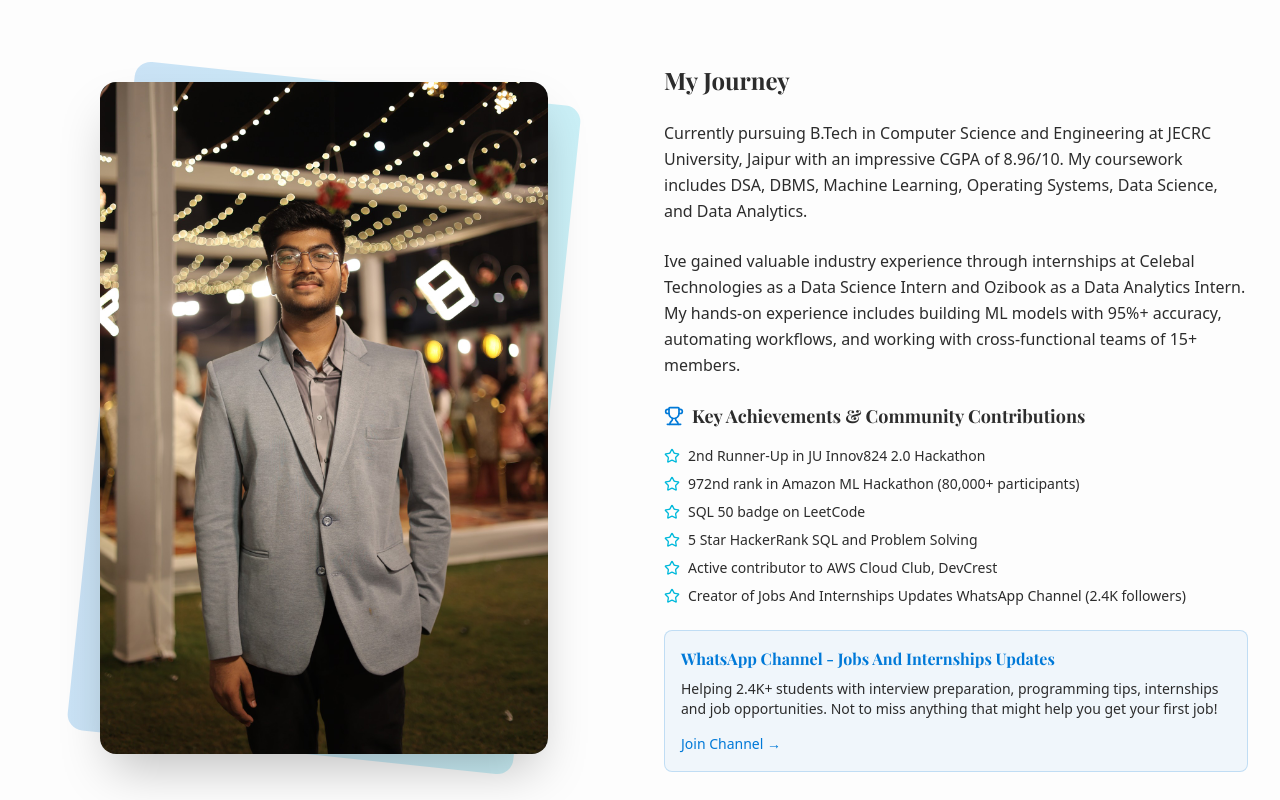
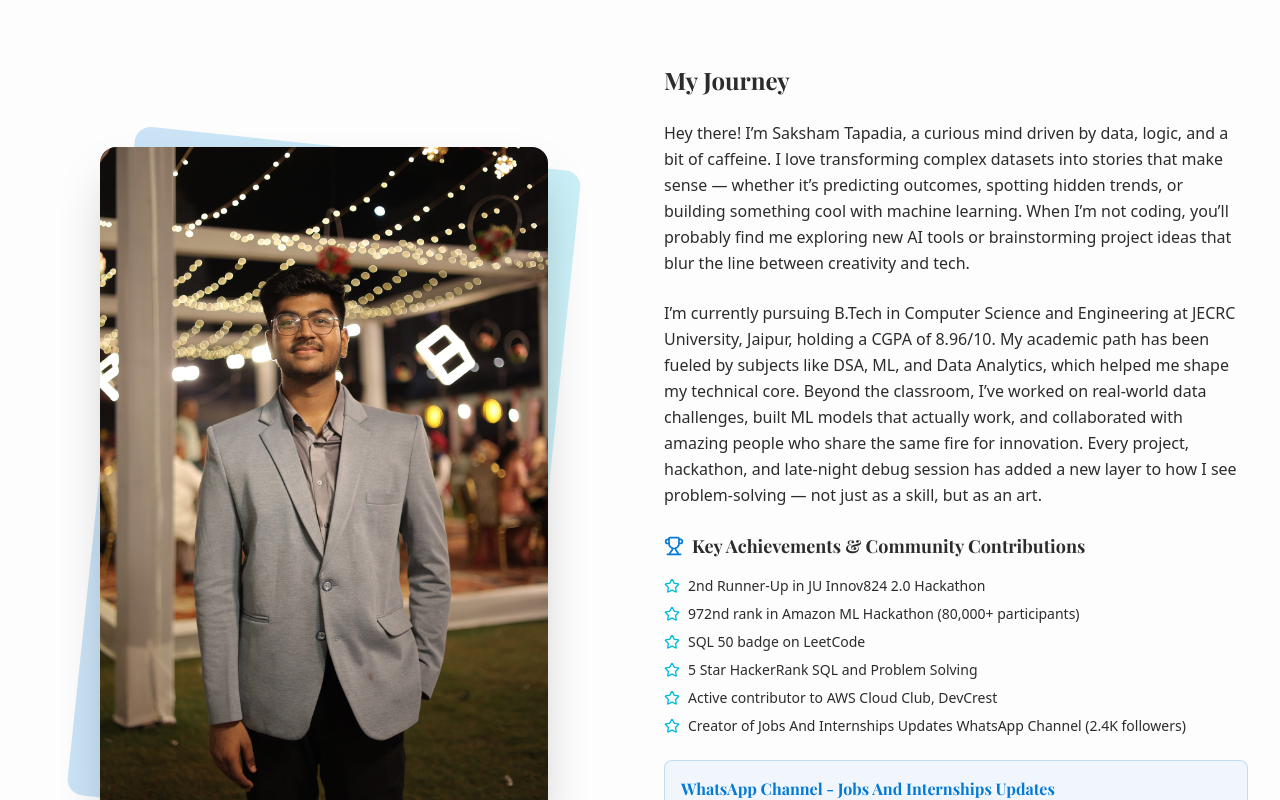
Before and after one commit to SakshamTapadia/Portfolio-Website, a Next.js app: page / in a window 1280 px wide. Shown: the part 1000-1800 px from the top of the page. Built offline with nearby package versions, Linux system fonts and the light colour scheme.

Commit message:
Added a new Experience Section and updated resume

```diff
--- a/components/about-section.tsx
+++ b/components/about-section.tsx
@@ -60,14 +60,11 @@ export function AboutSection() {
           <div className="space-y-6">
             <h3 className="text-2xl font-serif font-bold">My Journey</h3>
             <p className="text-muted-foreground leading-relaxed">
-              Currently pursuing B.Tech in Computer Science and Engineering at JECRC University, Jaipur with an
-              impressive CGPA of 8.96/10. My coursework includes DSA, DBMS, Machine Learning, Operating Systems, Data
-              Science, and Data Analytics.
+              Hey there! I’m Saksham Tapadia, a curious mind driven by data, logic, and a bit of caffeine. I love transforming complex datasets into stories that make sense — whether it’s predicting outcomes, spotting hidden trends, or building something cool with machine learning. When I’m not coding, you’ll probably find me exploring new AI tools or brainstorming project ideas that blur the line between creativity and tech.
             </p>
             <p className="text-muted-foreground leading-relaxed">
-              Ive gained valuable industry experience through internships at Celebal Technologies as a Data Science
-              Intern and Ozibook as a Data Analytics Intern. My hands-on experience includes building ML models with
-              95%+ accuracy, automating workflows, and working with cross-functional teams of 15+ members.
+              I’m currently pursuing B.Tech in Computer Science and Engineering at JECRC University, Jaipur, holding a CGPA of 8.96/10. My academic path has been fueled by subjects like DSA, ML, and Data Analytics, which helped me shape my technical core.
+              Beyond the classroom, I’ve worked on real-world data challenges, built ML models that actually work, and collaborated with amazing people who share the same fire for innovation. Every project, hackathon, and late-night debug session has added a new layer to how I see problem-solving — not just as a skill, but as an art.
             </p>
 
             <div className="space-y-4">
@@ -87,7 +84,7 @@ export function AboutSection() {
               <div className="mt-6 p-4 bg-primary/5 rounded-lg border border-primary/20">
                 <h5 className="font-semibold text-primary mb-2">WhatsApp Channel - Jobs And Internships Updates</h5>
                 <p className="text-sm text-muted-foreground mb-3">
-                  Helping 2.4K+ students with interview preparation, programming tips, internships and job
+                  Helping 3.1K+ students with interview preparation, programming tips, internships and job
                   opportunities. Not to miss anything that might help you get your first job!
                 </p>
                 <a
--- a/components/experience-section.tsx
+++ b/components/experience-section.tsx
@@ -1,9 +1,27 @@
 import { Card, CardContent, CardHeader, CardTitle } from "@/components/ui/card"
 import { Badge } from "@/components/ui/badge"
-import { Calendar, MapPin, TrendingUp, Users, Zap } from "lucide-react"
+import { Calendar, MapPin, TrendingUp, Users, Zap, BarChart3 } from "lucide-react"
 
 export function ExperienceSection() {
   const experiences = [
+    {
+      title: "Intern",
+      company: "NuFinTech",
+      location: "Remote",
+      period: "Oct 2025 – Jan 2026",
+      type: "Internship",
+      description:
+        "Worked on building data-driven trading intelligence models leveraging market microstructure and gamma exposure analytics to enhance predictive accuracy and strategy performance.",
+      achievements: [
+        "Improved trade outcome prediction accuracy by ~30% through optimized ML pipelines",
+        "Boosted model AUC significantly using semantically rich composite features",
+        "Automated oscillator-based signal detection framework, achieving 5× faster feature extraction",
+        "Collaborated with research leads to integrate structural and statistical indicators into production models",
+      ],
+      icon: TrendingUp,
+      color: "text-blue-500",
+    },
+
     {
       title: "Data Science Intern",
       company: "Celebal Technologies",
@@ -20,6 +38,23 @@ export function ExperienceSection() {
       ],
       icon: TrendingUp,
       color: "text-green-500",
+    },
+    {
+      title: "Data Science Intern",
+      company: "Samatrix Consulting Pvt Ltd",
+      location: "Remote",
+      period: "June 2025 – July 2025",
+      type: "Internship",
+      description:
+        "Worked on multiple real-world datasets applying data cleaning, EDA, visualization, and predictive modeling to derive actionable business insights using Python and statistical methods.",
+      achievements: [
+        "Performed EDA and visualization on Employee, Energy, and EPL Auction datasets to uncover key performance trends",
+        "Developed regression-based predictive models improving dataset insights accuracy by 30%",
+        "Implemented automated data preprocessing and cleaning pipelines using Pandas & NumPy",
+        "Presented analytical findings to mentors, strengthening data-driven decision-making for business use cases",
+        ],
+        icon: BarChart3,
+        color: "text-green-500",
     },
     {
       title: "Data and Analytics Intern",
```
Also changed, not shown: 1 other file (tests, documents, lock files or other folders).
